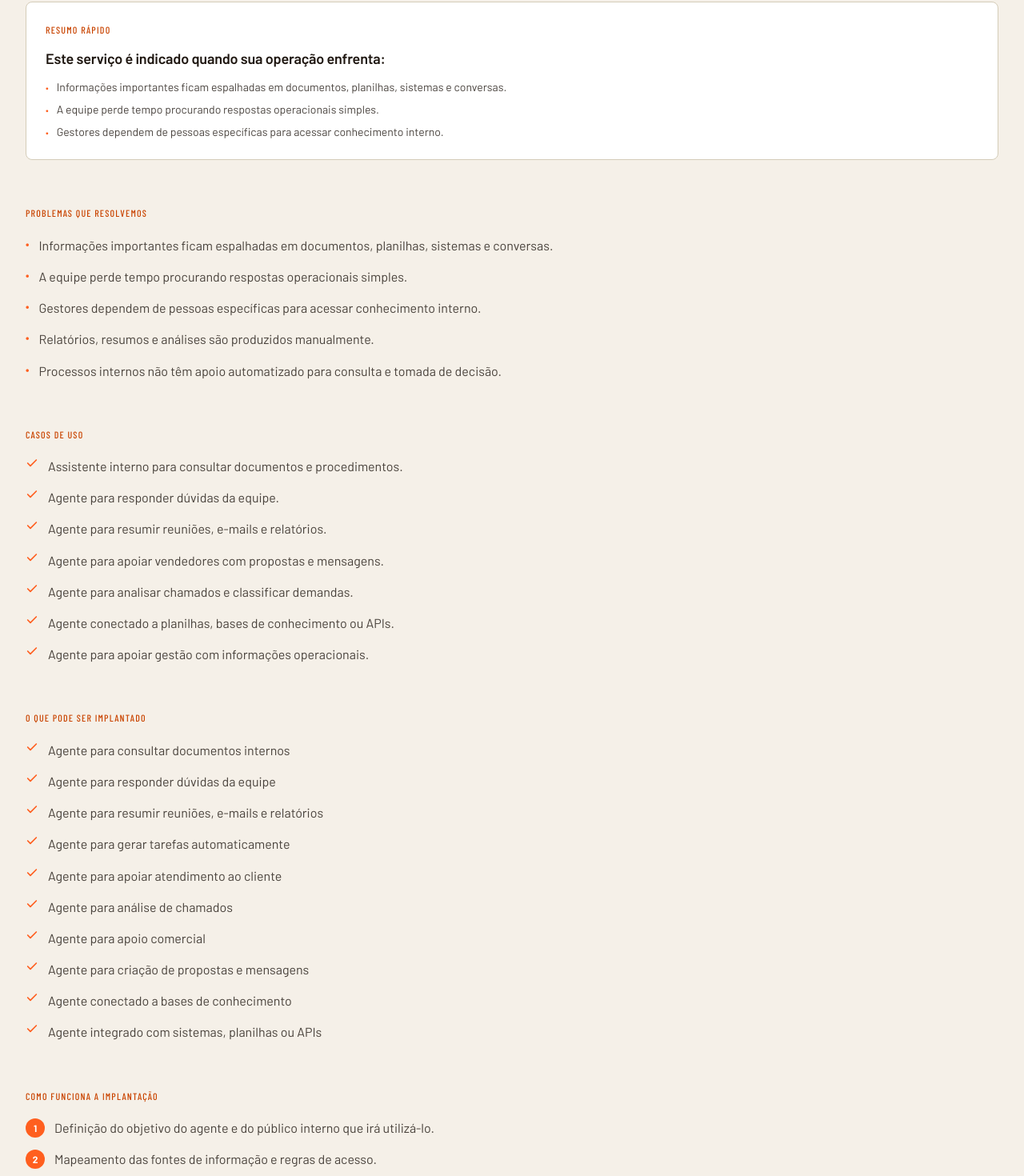
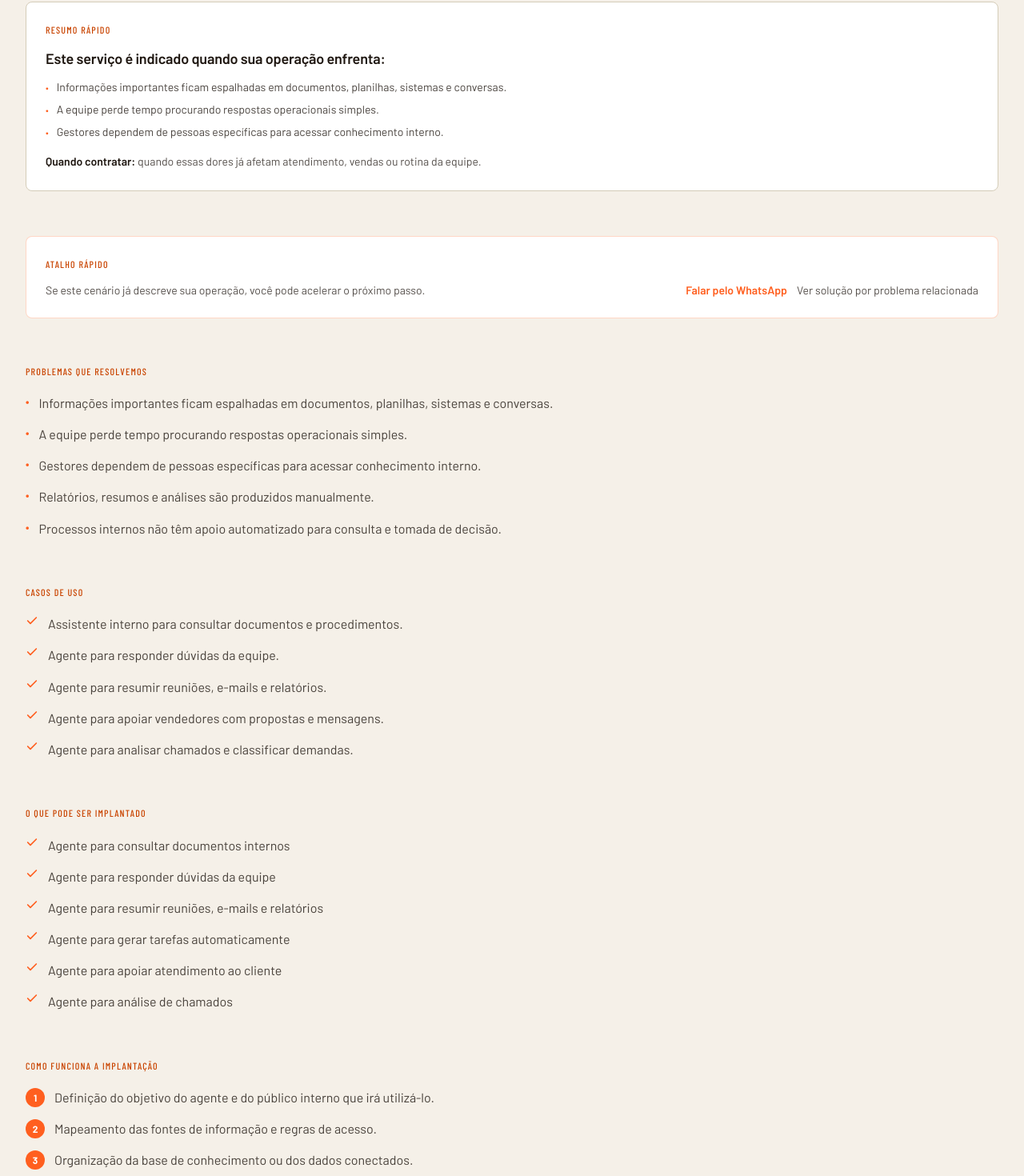
Before and after one commit to rc2solucoes-beep/rcc-02-site, a Next.js app: page /servicos/agentes-de-ia in a window 1280 px wide. Shown: the part 661-2131 px from the top of the page at 80% size. Built offline with nearby package versions, Linux system fonts and the light colour scheme; no server answers; the database is empty; a web font is replaced by a local one.

Commit message:
Melhorias de jornada: WhatsApp contextual e atalhos em páginas internas

```diff
--- a/src/app/(public)/page.tsx
+++ b/src/app/(public)/page.tsx
@@ -44,6 +44,9 @@ const socialProofItems = [
 ];
 
 const BASE_URL = "https://rc2solucoes.com.br";
+const HOME_WHATSAPP_MESSAGE =
+  "Olá, quero entender onde a IA e automações podem ajudar minha empresa.";
+const HOME_WHATSAPP_URL = `https://wa.me/5511988028550?text=${encodeURIComponent(HOME_WHATSAPP_MESSAGE)}`;
 
 type Props = {
   searchParams: Promise<{ hero?: string }>;
@@ -324,6 +327,7 @@ export default async function HomePage({ searchParams }: Props) {
       <CTABlock
         title="Quer descobrir onde a IA pode gerar resultado na sua empresa?"
         description="Solicite um diagnóstico inicial e receba um mapa de oportunidades para automatizar atendimento, vendas e processos."
+        secondaryHref={HOME_WHATSAPP_URL}
       />
     </>
   );
--- a/src/app/(public)/servicos/[slug]/page.tsx
+++ b/src/app/(public)/servicos/[slug]/page.tsx
@@ -4,6 +4,7 @@ import { buildOg } from "@/lib/siteMetadata";
 import { Check, ArrowLeft } from "lucide-react";
 import Link from "next/link";
 import { services, getServiceBySlug } from "@/lib/content/services";
+import { solutions } from "@/lib/content/solutions";
 import { PageHero } from "@/components/marketing/PageHero";
 import { CTABlock } from "@/components/marketing/CTABlock";
 import { PageAnchorNav } from "@/components/marketing/PageAnchorNav";
@@ -51,6 +52,18 @@ export default async function ServicePage({ params }: Props) {
   const currentIndex = services.findIndex((s) => s.slug === slug);
   const next = services[currentIndex + 1];
   const prev = services[currentIndex - 1];
+  const relatedSolution = solutions.find((solution) =>
+    solution.relatedServices.some((relatedService) => relatedService.href === `/servicos/${slug}`)
+  );
+  const topPainPoints = service.painPoints.slice(0, 3);
+  const topUseCases = service.useCases.slice(0, 5);
+  const topItems = service.items.slice(0, 6);
+  const topIntegrations = service.integrations.slice(0, 8);
+  const topMetrics = service.metrics.slice(0, 5);
+  const topBenefits = service.benefits.slice(0, 5);
+  const topFaq = service.faq.slice(0, 5);
+  const serviceWhatsappMessage = `Olá, quero avaliar ${service.shortTitle} para minha empresa.`;
+  const serviceWhatsappUrl = `https://wa.me/5511988028550?text=${encodeURIComponent(serviceWhatsappMessage)}`;
 
   let schemaWebPage;
 
@@ -146,13 +159,57 @@ export default async function ServicePage({ params }: Props) {
               Este serviço é indicado quando sua operação enfrenta:
             </h2>
             <ul className="space-y-2">
-              {service.painPoints.slice(0, 3).map((item) => (
+              {topPainPoints.map((item) => (
                 <li key={item} className="flex items-start gap-2.5 text-sm text-rc2-ebony/80">
                   <span className="text-rc2-orange mt-0.5 text-xs shrink-0">•</span>
                   <span>{item}</span>
                 </li>
               ))}
             </ul>
+            <p className="mt-4 text-sm text-rc2-ebony/75 leading-relaxed">
+              <span className="font-semibold text-rc2-ebony">Quando contratar:</span> quando essas dores já afetam atendimento, vendas ou rotina da equipe.
+            </p>
+          </div>
+
+          <div className="rounded-lg border border-rc2-orange/25 bg-white p-5 md:p-6">
+            <SectionLabel className="block mb-3">Atalho rápido</SectionLabel>
+            <div className="flex flex-col gap-3 sm:flex-row sm:items-center sm:justify-between">
+              <p className="text-sm text-rc2-ebony/75">
+                Se este cenário já descreve sua operação, você pode acelerar o próximo passo.
+              </p>
+              <div className="flex flex-wrap items-center gap-3">
+                <TrackedLink
+                  href={serviceWhatsappUrl}
+                  target="_blank"
+                  rel="noopener noreferrer"
+                  tracking={{
+                    kind: "whatsapp",
+                    location: "service_detail_midpoint",
+                    label: "falar_pelo_whatsapp",
+                    destination: serviceWhatsappUrl,
+                  }}
+                  className="text-sm font-semibold text-rc2-orange hover:underline underline-offset-4"
+                >
+                  Falar pelo WhatsApp
+                </TrackedLink>
+                {relatedSolution && (
+                  <TrackedLink
+                    href={`/solucoes/${relatedSolution.slug}`}
+                    tracking={{
+                      kind: "solution_link",
+                      location: "service_detail_midpoint",
+                      label: relatedSolution.shortTitle,
+                      destination: `/solucoes/${relatedSolution.slug}`,
+                      source_page: `/servicos/${slug}`,
+                      source_type: "service_page",
+                    }}
+                    className="text-sm text-rc2-ebony/75 hover:text-rc2-ebony hover:underline underline-offset-4"
+                  >
+                    Ver solução por problema relacionada
+                  </TrackedLink>
+                )}
+              </div>
+            </div>
           </div>
 
           <div id="problemas">
@@ -170,7 +227,7 @@ export default async function ServicePage({ params }: Props) {
           <div id="casos-de-uso">
             <SectionLabel className="block mb-4">Casos de uso</SectionLabel>
             <ul className="space-y-3">
-              {service.useCases.map((item, i) => (
+              {topUseCases.map((item, i) => (
                 <li key={i} className="flex items-start gap-3">
                   <Check size={16} className="text-rc2-orange shrink-0 mt-0.5" strokeWidth={2.5} aria-hidden="true" />
                   <span className="text-rc2-ebony/80">{item}</span>
@@ -182,7 +239,7 @@ export default async function ServicePage({ params }: Props) {
           <div id="items">
             <SectionLabel className="block mb-4">O que pode ser implantado</SectionLabel>
             <ul className="space-y-3">
-              {service.items.map((item, i) => (
+              {topItems.map((item, i) => (
                 <li key={i} className="flex items-start gap-3">
                   <Check size={16} className="text-rc2-orange shrink-0 mt-0.5" strokeWidth={2.5} aria-hidden="true" />
                   <span className="text-rc2-ebony/80">{item}</span>
@@ -206,7 +263,7 @@ export default async function ServicePage({ params }: Props) {
           <div id="integracoes">
             <SectionLabel className="block mb-4">Integrações possíveis</SectionLabel>
             <div className="flex flex-wrap gap-2">
-              {service.integrations.map((integration) => (
+              {topIntegrations.map((integration) => (
                 <span key={integration} className="px-3 py-1.5 rounded bg-white border border-border text-sm text-rc2-ebony/80">
                   {integration}
                 </span>
@@ -217,7 +274,7 @@ export default async function ServicePage({ params }: Props) {
           <div id="indicadores">
             <SectionLabel className="block mb-4">Indicadores que podem ser acompanhados</SectionLabel>
             <ul className="space-y-3">
-              {service.metrics.map((metric, i) => (
+              {topMetrics.map((metric, i) => (
                 <li key={i} className="flex items-start gap-3">
                   <span className="text-rc2-orange font-bold text-sm mt-0.5" aria-hidden="true">→</span>
                   <span className="text-rc2-ebony/80">{metric}</span>
@@ -229,7 +286,7 @@ export default async function ServicePage({ params }: Props) {
           <div id="benefits">
             <SectionLabel className="block mb-4">Benefícios</SectionLabel>
             <ul className="space-y-3 mb-8">
-              {service.benefits.map((benefit, i) => (
+              {topBenefits.map((benefit, i) => (
                 <li key={i} className="flex items-start gap-3">
                   <span className="text-rc2-orange font-bold text-sm mt-0.5" aria-hidden="true">→</span>
                   <span className="text-rc2-ebony/80">{benefit}</span>
@@ -256,7 +313,7 @@ export default async function ServicePage({ params }: Props) {
           <div id="faq">
             <SectionLabel className="block mb-4">Perguntas frequentes</SectionLabel>
             <div className="space-y-2">
-              {service.faq.map((item, idx) => (
+              {topFaq.map((item, idx) => (
                 <details key={idx} className="group border border-border rounded-lg overflow-hidden bg-white">
                   <summary className="px-4 py-3 cursor-pointer list-none text-rc2-ebony font-medium hover:bg-rc2-ebony/[0.02]">
                     {item.question}
@@ -359,6 +416,7 @@ export default async function ServicePage({ params }: Props) {
       <CTABlock
         title="Esse serviço faz sentido para você?"
         description="Solicite um diagnóstico gratuito e descubra como podemos ajudar sua operação."
+        secondaryHref={serviceWhatsappUrl}
       />
     </>
   );
--- a/src/app/(public)/solucoes-com-ia/page.tsx
+++ b/src/app/(public)/solucoes-com-ia/page.tsx
@@ -6,6 +6,9 @@ import { SectionLabel } from "@/components/ui/SectionLabel";
 import { getOrgSettings, getWebPageSchema } from "@/lib/schema";
 
 const BASE_URL = "https://rc2solucoes.com.br";
+const IA_WHATSAPP_MESSAGE =
+  "Olá, quero entender quais aplicações de IA fazem sentido para minha empresa.";
+const IA_WHATSAPP_URL = `https://wa.me/5511988028550?text=${encodeURIComponent(IA_WHATSAPP_MESSAGE)}`;
 
 export async function generateMetadata(): Promise<Metadata> {
   const settings = await getOrgSettings();
@@ -167,6 +170,7 @@ export default async function SolucoesComIAPage() {
       <CTABlock
         title="Quer saber quais soluções fazem sentido para sua empresa?"
         description="Solicite um diagnóstico de oportunidades com IA e receba um mapa personalizado para sua operação."
+        secondaryHref={IA_WHATSAPP_URL}
       />
     </>
   );
--- a/src/app/(public)/solucoes/[slug]/page.tsx
+++ b/src/app/(public)/solucoes/[slug]/page.tsx
@@ -47,6 +47,9 @@ export default async function SolucaoPage({ params }: Props) {
   const solution = getSolutionBySlug(slug);
 
   if (!solution) notFound();
+  const solutionWhatsappMessage = `Olá, quero falar sobre o problema "${solution.shortTitle}" na minha empresa.`;
+  const solutionWhatsappUrl = `https://wa.me/5511988028550?text=${encodeURIComponent(solutionWhatsappMessage)}`;
+  const primaryRelatedService = solution.relatedServices[0];
 
   const schemaWebPage = {
     "@context": "https://schema.org",
@@ -142,6 +145,47 @@ export default async function SolucaoPage({ params }: Props) {
                 </li>
               ))}
             </ul>
+          </div>
+
+          <div className="rounded-lg border border-rc2-orange/25 bg-white p-5 md:p-6">
+            <SectionLabel className="block mb-3">Atalho rápido</SectionLabel>
+            <div className="flex flex-col gap-3 sm:flex-row sm:items-center sm:justify-between">
+              <p className="text-sm text-rc2-ebony/75">
+                Se esse problema já está acontecendo no seu dia a dia, você pode avançar agora.
+              </p>
+              <div className="flex flex-wrap items-center gap-3">
+                <TrackedLink
+                  href={solutionWhatsappUrl}
+                  target="_blank"
+                  rel="noopener noreferrer"
+                  tracking={{
+                    kind: "whatsapp",
+                    location: "solution_detail_midpoint",
+                    label: "falar_pelo_whatsapp",
+                    destination: solutionWhatsappUrl,
+                  }}
+                  className="text-sm font-semibold text-rc2-orange hover:underline underline-offset-4"
+                >
+                  Falar sobre este problema
+                </TrackedLink>
+                {primaryRelatedService && (
+                  <TrackedLink
+                    href={primaryRelatedService.href}
+                    tracking={{
+                      kind: "service_link",
+                      location: "solution_detail_midpoint",
+                      label: primaryRelatedService.label,
+                      destination: primaryRelatedService.href,
+                      source_page: `/solucoes/${slug}`,
+                      source_type: "solution_page",
+                    }}
+                    className="text-sm text-rc2-ebony/75 hover:text-rc2-ebony hover:underline underline-offset-4"
+                  >
+                    Ver serviço relacionado
+                  </TrackedLink>
+                )}
+              </div>
+            </div>
           </div>
 
           <div id="causas">
@@ -268,7 +312,7 @@ export default async function SolucaoPage({ params }: Props) {
         ]}
       />
 
-      <CTABlock title={solution.ctaTitle} description={solution.ctaDescription} />
+      <CTABlock title={solution.ctaTitle} description={solution.ctaDescription} secondaryHref={solutionWhatsappUrl} />
     </>
   );
 }
--- a/src/components/layout/Footer.tsx
+++ b/src/components/layout/Footer.tsx
@@ -98,7 +98,7 @@ export function Footer() {
                   }}
                   className="text-sm text-rc2-sand/88 hover:text-rc2-sand transition-colors"
                 >
-                  Abrir WhatsApp
+                  Falar pelo WhatsApp
                 </TrackedLink>
               </li>
               <li>
--- a/src/components/marketing/HeroActions.tsx
+++ b/src/components/marketing/HeroActions.tsx
@@ -5,7 +5,9 @@ import { buttonVariants } from "@/components/ui/button";
 import { cn } from "@/lib/utils";
 import { trackCtaClick, trackWhatsappClick } from "@/lib/tracking";
 
-const WHATSAPP_URL = "https://wa.me/5511988028550";
+const HOME_WHATSAPP_MESSAGE =
+  "Olá, quero entender onde a IA e automações podem ajudar minha empresa.";
+const WHATSAPP_URL = `https://wa.me/5511988028550?text=${encodeURIComponent(HOME_WHATSAPP_MESSAGE)}`;
 
 interface HeroActionsProps {
   variant: "a" | "b";
```
Also changed, not shown: src/app/(public)/contato/page.tsx (+5 -3 lines).
